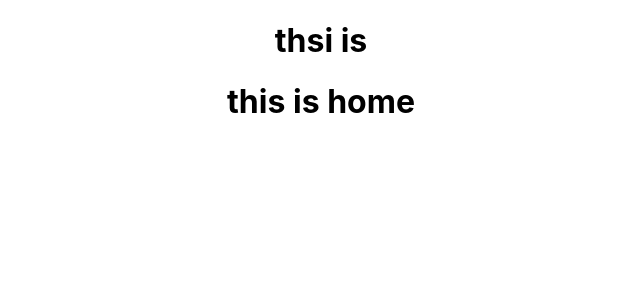
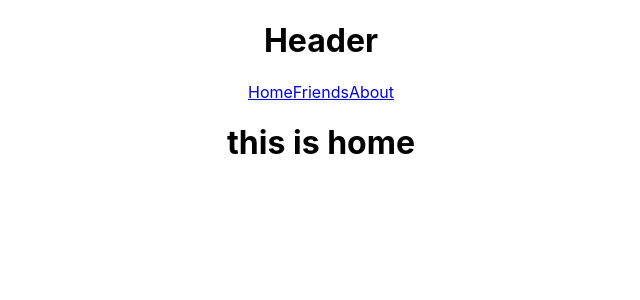
Before and after one commit to khadiza21/react-router, a React (Create React App) app: page / in a window 1280 px wide. Shown: the top 300 px of the page, without its empty margins (319-959 px from the left). Built offline with nearby package versions, Linux system fonts and the light colour scheme.

Commit message:
react router

```diff
--- a/src/App.js
+++ b/src/App.js
@@ -4,10 +4,11 @@
 import Friends from "./component/Friends/Friends";
 import About from "./component/About/About"
 import NotFound from "./component/NotFount/NotFound";
+import Header from "./component/Header/Header";
 function App() {
   return (
     <div className="App">
-      <h1>thsi is </h1>
+      <Header></Header>
 
       <Routes>
         <Route path="/" element={<Home />}></Route>
--- a/src/component/Friend/Friend.js
+++ b/src/component/Friend/Friend.js
@@ -1,11 +1,19 @@
 import React from 'react';
+import { useNavigate } from 'react-router-dom';
 
 const Friend = (props) => {
-    const {name, username} = props.friend;
+    const {name, username,id} = props.friend;
+
+    const navigate = useNavigate();
+
+    const showFriendDetail = () => {
+                const path = `/friend/${id}`
+                navigate(path);
+    }
     return (
         <div>
         <h2>Name: {name}</h2>
-        <button>{username}</button>
+        <button onClick={showFriendDetail}>{username}</button>
         </div>
     );
 };
--- a/src/component/Friends/Friends.js
+++ b/src/component/Friends/Friends.js
@@ -1,4 +1,5 @@
 import React, { useEffect, useState } from "react";
+import Friend from "../Friend/Friend";
 
 const Friends = () => {
   const [friends, setFriends] = useState([]);
@@ -10,6 +11,9 @@
   return (
     <div>
       <h1>this is friend {friends.length}</h1>
+      {
+          friends.map(friend => <Friend key={friend.id} friend={friend} ></Friend>)
+      }
     </div>
   );
 };
--- /dev/null
+++ b/src/component/Header/Header.js
@@ -0,0 +1,19 @@
+import React from "react";
+import { Link } from "react-router-dom";
+
+
+const Header = () => {
+  return (
+    <div>
+      <h1>Header</h1>
+      <nav>
+          <Link to="/">Home</Link>
+          <Link to="/friends">Friends</Link>
+          <Link to="/about">About</Link>
+
+      </nav>
+    </div>
+  );
+};
+
+export default Header;
```
